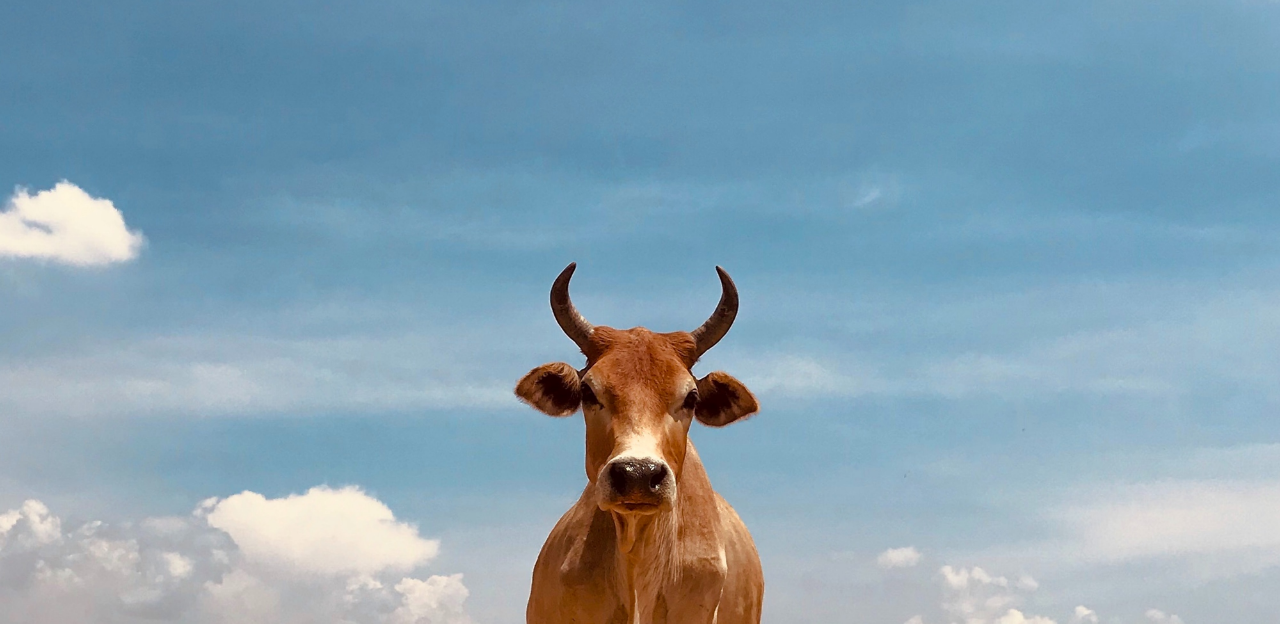
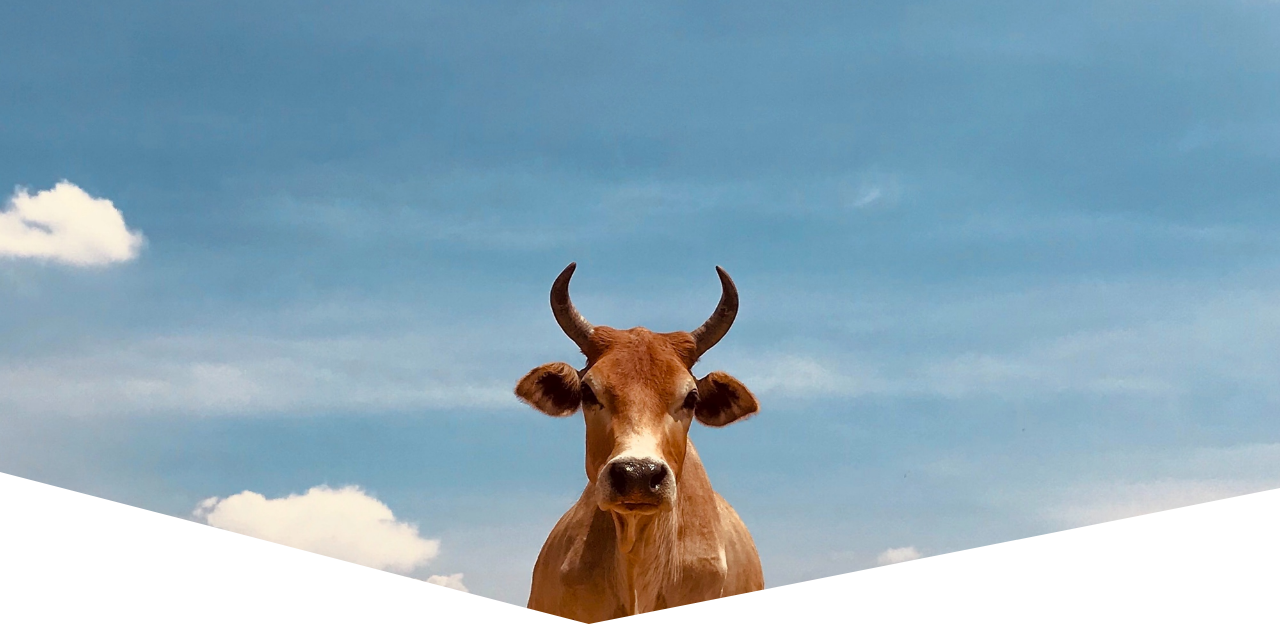
Before and after one commit to NFS152/conceptual, a plain HTML site: page index.html in a window 1280 px wide. Shown: the part 176-802 px from the top of the page. Drawn offline with Linux system fonts and the light colour scheme.

Commit message:
last for today

```diff
--- a/style.css
+++ b/style.css
@@ -9,7 +9,7 @@
     background-size: cover;
     background-position:bottom center;
     /* background-repeat: no-repeat; */
-    clip-path: polygon(0 0, 100% 0,100% 83%,46, 100%,0 81%);
+    clip-path: polygon(0 0 , 100% 0,100% 83%,46% 100%,46% 100%, 0 81%);
 }
 .hero h1{
     color: linen;
```
